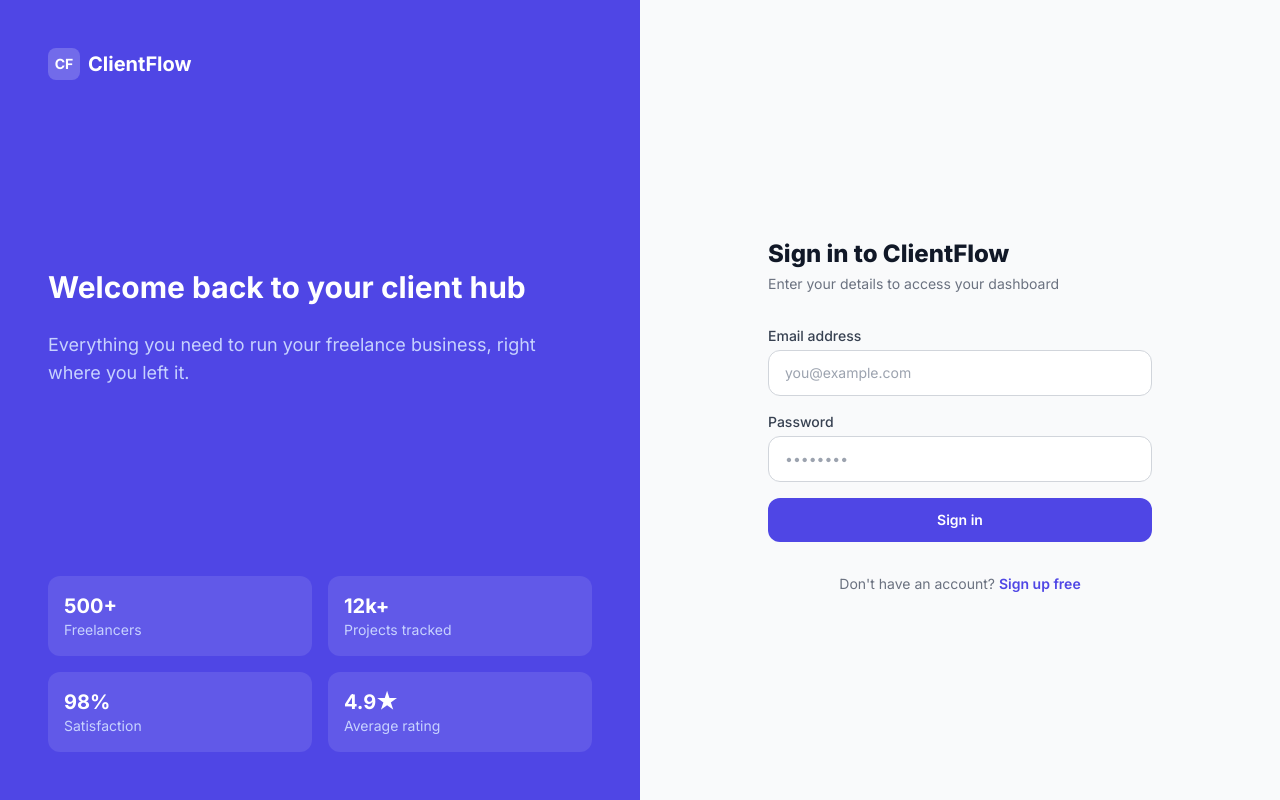
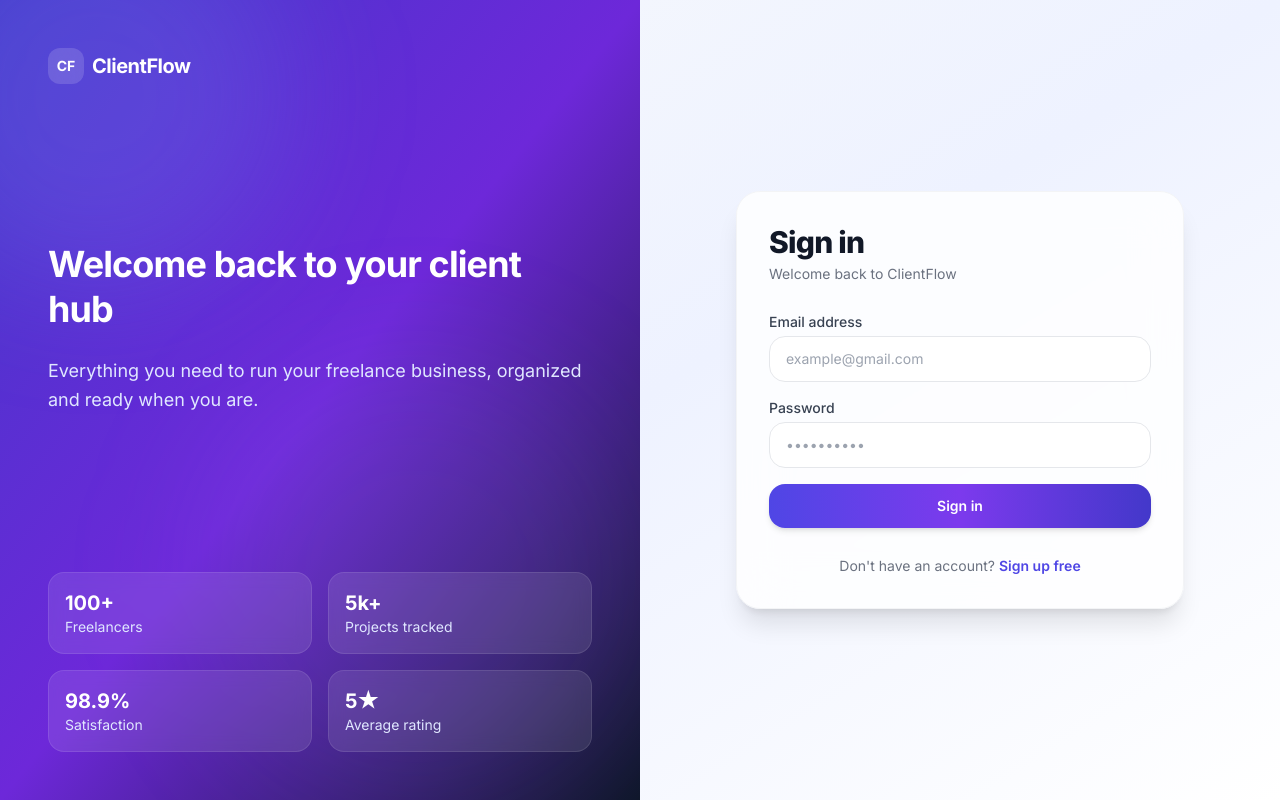
Before and after one commit to mahirajmolfahad3-cloud/ClientFlow, a Next.js app: page /login in a window 1280 px wide. Built offline with nearby package versions, Linux system fonts and the light colour scheme; no server answers.

Commit message:
fixing routing

```diff
--- a/app/(auth)/login/page.tsx
+++ b/app/(auth)/login/page.tsx
@@ -13,71 +13,168 @@ export default function LoginPage() {
     e.preventDefault()
     setError('')
     setLoading(true)
-    const { error: signInError } = await supabase.auth.signInWithPassword({ email, password })
+
+    const { error: signInError } =
+      await supabase.auth.signInWithPassword({ email, password })
+
     if (signInError) {
       setError(signInError.message)
       setLoading(false)
       return
     }
+
+    const { data } = await supabase.auth.getSession()
+
+    if (data.session) {
       window.location.href = '/dashboard'
+    }
   }
 
   return (
-    <div className="min-h-screen flex bg-gray-50">
-      <div className="hidden lg:flex lg:w-1/2 bg-indigo-600 flex-col justify-between p-12">
-        <div className="flex items-center gap-2">
-          <div className="w-8 h-8 bg-white/20 rounded-lg flex items-center justify-center"><span className="text-white font-bold text-sm">CF</span></div>
-          <span className="text-white text-xl font-bold">ClientFlow</span>
+    <div className="min-h-screen flex bg-gradient-to-br from-slate-50 via-indigo-50 to-white">
+
+      {/* LEFT PANEL */}
+      <div className="hidden lg:flex lg:w-1/2 relative overflow-hidden bg-gradient-to-br from-indigo-700 via-violet-700 to-slate-900 p-12 flex-col justify-between">
+
+        {/* glow effects */}
+        <div className="absolute -top-24 -left-24 w-96 h-96 bg-indigo-400/20 blur-3xl rounded-full"></div>
+        <div className="absolute bottom-0 right-0 w-[28rem] h-[28rem] bg-violet-400/10 blur-3xl rounded-full"></div>
+
+        {/* logo */}
+        <Link href="/" className="flex items-center gap-2 relative z-10 group">
+          <div className="w-9 h-9 bg-white/15 backdrop-blur rounded-xl flex items-center justify-center
+                          group-hover:scale-105 transition">
+            <span className="text-white font-bold text-sm">CF</span>
           </div>
-        <div className="space-y-6">
-          <h2 className="text-white text-3xl font-bold leading-tight">Welcome back to your client hub</h2>
-          <p className="text-indigo-200 text-lg">Everything you need to run your freelance business, right where you left it.</p>
+          <span className="text-white text-xl font-bold tracking-tight">
+            ClientFlow
+          </span>
+        </Link>
+
+        {/* content */}
+        <div className="space-y-6 relative z-10">
+          <h2 className="text-white text-4xl font-bold leading-tight tracking-tight">
+            Welcome back to your client hub
+          </h2>
+          <p className="text-indigo-100 text-lg leading-relaxed">
+            Everything you need to run your freelance business, organized and ready when you are.
+          </p>
         </div>
-        <div className="grid grid-cols-2 gap-4">
-          {[['500+', 'Freelancers'],['12k+', 'Projects tracked'],['98%', 'Satisfaction'],['4.9★', 'Average rating']].map(([n, l]) => (
-            <div key={l} className="bg-white/10 rounded-xl p-4">
+
+        {/* stats */}
+        <div className="grid grid-cols-2 gap-4 relative z-10">
+          {[
+            ['100+', 'Freelancers'],
+            ['5k+', 'Projects tracked'],
+            ['98.9%', 'Satisfaction'],
+            ['5★', 'Average rating']
+          ].map(([n, l]) => (
+            <div
+              key={l}
+              className="bg-white/10 border border-white/10 backdrop-blur rounded-2xl p-4
+                         hover:bg-white/15 transition"
+            >
               <p className="text-white text-xl font-bold">{n}</p>
-              <p className="text-indigo-200 text-sm">{l}</p>
+              <p className="text-indigo-100 text-sm">{l}</p>
             </div>
           ))}
         </div>
       </div>
 
+      {/* RIGHT PANEL */}
       <div className="flex-1 flex items-center justify-center p-6">
-        <div className="w-full max-w-sm space-y-8">
-          <div className="lg:hidden flex items-center gap-2 mb-4">
-            <div className="w-7 h-7 bg-indigo-600 rounded-lg flex items-center justify-center"><span className="text-white font-bold text-xs">CF</span></div>
-            <span className="text-gray-900 text-lg font-bold">ClientFlow</span>
-          </div>
-          <div>
-            <h1 className="text-2xl font-extrabold text-gray-900">Sign in to ClientFlow</h1>
-            <p className="text-gray-500 mt-1 text-sm">Enter your details to access your dashboard</p>
+
+        <div className="w-full max-w-md">
+
+          {/* CARD */}
+          <div className="bg-white/80 backdrop-blur-xl border border-gray-100
+                          shadow-xl rounded-3xl p-8 space-y-7
+                          hover:shadow-2xl hover:-translate-y-1 transition-all duration-500">
+
+            {/* header */}
+            <div className="space-y-1">
+              <h1 className="text-3xl font-extrabold text-gray-900 tracking-tight">
+                Sign in
+              </h1>
+              <p className="text-gray-500 text-sm">
+                Welcome back to ClientFlow
+              </p>
             </div>
 
-          {error && <div className="bg-red-50 border border-red-200 text-red-700 text-sm rounded-xl px-4 py-3">{error}</div>}
+            {/* error */}
+            {error && (
+              <div className="bg-red-50 border border-red-200 text-red-700 text-sm rounded-2xl px-4 py-3 animate-pulse">
+                {error}
+              </div>
+            )}
 
+            {/* form */}
             <form onSubmit={handleSubmit} className="space-y-4">
+
+              {/* email */}
               <div>
-              <label className="block text-sm font-medium text-gray-700 mb-1">Email address</label>
-              <input type="email" value={email} onChange={e => setEmail(e.target.value)} placeholder="you@example.com" required disabled={loading}
-                className="w-full border border-gray-300 rounded-xl px-4 py-3 text-sm focus:outline-none focus:ring-2 focus:ring-indigo-500 focus:border-transparent disabled:opacity-50" />
+                <label className="block text-sm font-medium text-gray-700 mb-1">
+                  Email address
+                </label>
+                <input
+                  type="email"
+                  value={email}
+                  onChange={e => setEmail(e.target.value)}
+                  placeholder="example@gmail.com"
+                  required
+                  disabled={loading}
+                  className="w-full border border-gray-200 bg-white rounded-2xl px-4 py-3 text-sm
+                             focus:outline-none focus:ring-4 focus:ring-indigo-100
+                             focus:border-indigo-500 transition"
+                />
               </div>
+
+              {/* password */}
               <div>
-              <label className="block text-sm font-medium text-gray-700 mb-1">Password</label>
-              <input type="password" value={password} onChange={e => setPassword(e.target.value)} placeholder="••••••••" required disabled={loading}
-                className="w-full border border-gray-300 rounded-xl px-4 py-3 text-sm focus:outline-none focus:ring-2 focus:ring-indigo-500 focus:border-transparent disabled:opacity-50" />
+                <label className="block text-sm font-medium text-gray-700 mb-1">
+                  Password
+                </label>
+                <input
+                  type="password"
+                  value={password}
+                  onChange={e => setPassword(e.target.value)}
+                  placeholder="••••••••••"
+                  required
+                  disabled={loading}
+                  className="w-full border border-gray-200 bg-white rounded-2xl px-4 py-3 text-sm
+                             focus:outline-none focus:ring-4 focus:ring-indigo-100
+                             focus:border-indigo-500 transition"
+                />
               </div>
-            <button type="submit" disabled={loading}
-              className="w-full bg-indigo-600 text-white rounded-xl py-3 text-sm font-semibold hover:bg-indigo-700 transition-colors disabled:opacity-60 flex items-center justify-center gap-2">
-              {loading && <div className="w-4 h-4 border-2 border-white border-t-transparent rounded-full animate-spin" />}
+
+              {/* button */}
+              <button
+                type="submit"
+                disabled={loading}
+                className="w-full bg-gradient-to-r from-indigo-600 via-violet-600 to-indigo-700
+                           text-white rounded-2xl py-3 text-sm font-semibold
+                           hover:from-indigo-700 hover:via-violet-700 hover:to-indigo-800
+                           active:scale-[0.98] transition-all duration-200
+                           disabled:opacity-60 flex items-center justify-center gap-2 shadow-md"
+              >
+                {loading && (
+                  <div className="w-4 h-4 border-2 border-white border-t-transparent rounded-full animate-spin" />
+                )}
                 {loading ? 'Signing in…' : 'Sign in'}
               </button>
             </form>
 
+            {/* footer */}
             <p className="text-center text-sm text-gray-500">
               Don&apos;t have an account?{' '}
-            <Link href="/signup" className="text-indigo-600 font-semibold hover:underline">Sign up free</Link>
+              <Link
+                href="/signup"
+                className="text-indigo-600 font-semibold hover:text-indigo-700 hover:underline transition"
+              >
+                Sign up free
+              </Link>
             </p>
+          </div>
         </div>
       </div>
     </div>
--- a/app/(auth)/signup/page.tsx
+++ b/app/(auth)/signup/page.tsx
@@ -16,7 +16,8 @@ export default function SignupPage() {
     setLoading(true)
 
     const { error: signUpError } = await supabase.auth.signUp({
-      email, password,
+      email,
+      password,
       options: { data: { full_name: name } },
     })
 
@@ -26,79 +27,178 @@ export default function SignupPage() {
       return
     }
 
-    const { error: signInError } = await supabase.auth.signInWithPassword({ email, password })
+    const { error: signInError } =
+      await supabase.auth.signInWithPassword({ email, password })
+
     if (signInError) {
-      setError('Account created! Please check your email to confirm, then sign in.')
+      setError('Account created! Please confirm your email, then sign in.')
       setLoading(false)
       return
     }
 
+    const { data } = await supabase.auth.getSession()
+
+    if (data.session) {
       window.location.href = '/dashboard'
+    } else {
+      window.location.href = '/login'
+    }
   }
 
   return (
-    <div className="min-h-screen flex bg-gray-50">
-      {/* Left panel */}
-      <div className="hidden lg:flex lg:w-1/2 bg-indigo-600 flex-col justify-between p-12">
-        <div className="flex items-center gap-2">
-          <div className="w-8 h-8 bg-white/20 rounded-lg flex items-center justify-center"><span className="text-white font-bold text-sm">CF</span></div>
-          <span className="text-white text-xl font-bold">ClientFlow</span>
+    <div className="min-h-screen flex bg-gradient-to-br from-slate-50 via-indigo-50 to-white">
+
+      {/* LEFT PANEL */}
+      <div className="hidden lg:flex lg:w-1/2 relative overflow-hidden
+                      bg-gradient-to-br from-indigo-700 via-violet-700 to-slate-900
+                      p-12 flex-col justify-between">
+
+        {/* glow effects */}
+        <div className="absolute -top-24 -left-24 w-96 h-96 bg-indigo-400/20 blur-3xl rounded-full" />
+        <div className="absolute bottom-0 right-0 w-[30rem] h-[30rem] bg-violet-400/10 blur-3xl rounded-full" />
+
+        {/* logo */}
+        <Link href="/" className="flex items-center gap-2 relative z-10 group">
+          <div className="w-9 h-9 bg-white/15 backdrop-blur rounded-xl flex items-center justify-center
+                          group-hover:scale-105 transition">
+            <span className="text-white font-bold text-sm">CF</span>
           </div>
-        <div className="space-y-8">
-          <blockquote className="text-white/90 text-xl font-medium leading-relaxed">
-            &ldquo;ClientFlow helped me go from chaotic spreadsheets to a professional client operation in one afternoon.&rdquo;
-          </blockquote>
-          <div className="flex items-center gap-3">
-            <div className="w-10 h-10 rounded-full bg-white/20 flex items-center justify-center text-white font-bold">MF</div>
-            <div><p className="text-white font-semibold">Mahir</p><p className="text-indigo-200 text-sm">Freelance UX Designer</p></div>
+          <span className="text-white text-xl font-bold tracking-tight">
+            ClientFlow
+          </span>
+        </Link>
+
+        {/* main text */}
+        <div className="space-y-6 relative z-10">
+          <h1 className="text-white text-4xl font-bold leading-tight tracking-tight">
+            Start managing clients like a pro
+          </h1>
+          <p className="text-indigo-100 text-lg leading-relaxed">
+            Join freelancers who turned messy workflows into structured, scalable client systems.
+          </p>
         </div>
-        </div>
-        <div className="flex gap-6 text-indigo-200 text-sm">
-          <span>✓ Free to start</span><span>✓ No credit card</span><span>✓ 2-min setup</span>
+
+        {/* perks */}
+        <div className="flex gap-6 text-indigo-100 text-sm relative z-10">
+          <span className="hover:text-white transition">✓ Free forever tier</span>
+          <span className="hover:text-white transition">✓ No credit card</span>
+          <span className="hover:text-white transition">✓ Setup in 2 minutes</span>
         </div>
       </div>
 
-      {/* Right panel */}
+      {/* RIGHT PANEL */}
       <div className="flex-1 flex items-center justify-center p-6">
-        <div className="w-full max-w-sm space-y-8">
-          <div className="lg:hidden flex items-center gap-2 mb-4">
-            <div className="w-7 h-7 bg-indigo-600 rounded-lg flex items-center justify-center"><span className="text-white font-bold text-xs">CF</span></div>
-            <span className="text-gray-900 text-lg font-bold">ClientFlow</span>
-          </div>
-          <div>
-            <h1 className="text-2xl font-extrabold text-gray-900">Create your account</h1>
-            <p className="text-gray-500 mt-1 text-sm">Start managing clients like a pro</p>
+
+        <div className="w-full max-w-md">
+
+          {/* CARD */}
+          <div className="bg-white/80 backdrop-blur-xl border border-gray-100
+                          shadow-xl rounded-3xl p-8 space-y-7
+                          hover:shadow-2xl hover:-translate-y-1 transition-all duration-500">
+
+            {/* header */}
+            <div className="space-y-1">
+              <h1 className="text-3xl font-extrabold text-gray-900 tracking-tight">
+                Create account
+              </h1>
+              <p className="text-gray-500 text-sm">
+                Start your journey with ClientFlow
+              </p>
             </div>
 
-          {error && <div className="bg-red-50 border border-red-200 text-red-700 text-sm rounded-xl px-4 py-3">{error}</div>}
+            {/* error */}
+            {error && (
+              <div className="bg-red-50 border border-red-200 text-red-700 text-sm rounded-2xl px-4 py-3 animate-pulse">
+                {error}
+              </div>
+            )}
 
+            {/* form */}
             <form onSubmit={handleSubmit} className="space-y-4">
+
+              {/* name */}
               <div>
-              <label className="block text-sm font-medium text-gray-700 mb-1">Full name</label>
-              <input type="text" value={name} onChange={e => setName(e.target.value)} placeholder="Your Name" required disabled={loading}
-                className="w-full border border-gray-300 rounded-xl px-4 py-3 text-sm focus:outline-none focus:ring-2 focus:ring-indigo-500 focus:border-transparent disabled:opacity-50" />
+                <label className="block text-sm font-medium text-gray-700 mb-1">
+                  Full name
+                </label>
+                <input
+                  type="text"
+                  value={name}
+                  onChange={e => setName(e.target.value)}
+                  placeholder="Type your name"
+                  required
+                  disabled={loading}
+                  className="w-full border border-gray-200 bg-white rounded-2xl px-4 py-3 text-sm
+                             focus:outline-none focus:ring-4 focus:ring-indigo-100
+                             focus:border-indigo-500 transition"
+                />
               </div>
+
+              {/* email */}
               <div>
-              <label className="block text-sm font-medium text-gray-700 mb-1">Email address</label>
-              <input type="email" value={email} onChange={e => setEmail(e.target.value)} placeholder="example@gmail.com" required disabled={loading}
-                className="w-full border border-gray-300 rounded-xl px-4 py-3 text-sm focus:outline-none focus:ring-2 focus:ring-indigo-500 focus:border-transparent disabled:opacity-50" />
+                <label className="block text-sm font-medium text-gray-700 mb-1">
+                  Email address
+                </label>
+                <input
+                  type="email"
+                  value={email}
+                  onChange={e => setEmail(e.target.value)}
+                  placeholder="example@gmail.com"
+                  required
+                  disabled={loading}
+                  className="w-full border border-gray-200 bg-white rounded-2xl px-4 py-3 text-sm
+                             focus:outline-none focus:ring-4 focus:ring-indigo-100
+                             focus:border-indigo-500 transition"
+                />
               </div>
+
+              {/* password */}
               <div>
-              <label className="block text-sm font-medium text-gray-700 mb-1">Password</label>
-              <input type="password" value={password} onChange={e => setPassword(e.target.value)} placeholder="Min. 8 characters" required minLength={8} disabled={loading}
-                className="w-full border border-gray-300 rounded-xl px-4 py-3 text-sm focus:outline-none focus:ring-2 focus:ring-indigo-500 focus:border-transparent disabled:opacity-50" />
+                <label className="block text-sm font-medium text-gray-700 mb-1">
+                  Password
+                </label>
+                <input
+                  type="password"
+                  value={password}
+                  onChange={e => setPassword(e.target.value)}
+                  placeholder="Min. 8 characters"
+                  minLength={8}
+                  required
+                  disabled={loading}
+                  className="w-full border border-gray-200 bg-white rounded-2xl px-4 py-3 text-sm
+                             focus:outline-none focus:ring-4 focus:ring-indigo-100
+                             focus:border-indigo-500 transition"
+                />
               </div>
-            <button type="submit" disabled={loading}
-              className="w-full bg-indigo-600 text-white rounded-xl py-3 text-sm font-semibold hover:bg-indigo-700 transition-colors disabled:opacity-60 flex items-center justify-center gap-2">
-              {loading && <div className="w-4 h-4 border-2 border-white border-t-transparent rounded-full animate-spin" />}
+
+              {/* button */}
+              <button
+                type="submit"
+                disabled={loading}
+                className="w-full bg-gradient-to-r from-indigo-600 via-violet-600 to-indigo-700
+                           text-white rounded-2xl py-3 text-sm font-semibold
+                           hover:from-indigo-700 hover:via-violet-700 hover:to-indigo-800
+                           active:scale-[0.98] transition-all duration-200
+                           disabled:opacity-60 flex items-center justify-center gap-2 shadow-md"
+              >
+                {loading && (
+                  <div className="w-4 h-4 border-2 border-white border-t-transparent rounded-full animate-spin" />
+                )}
                 {loading ? 'Creating account…' : 'Create free account'}
               </button>
             </form>
 
+            {/* footer */}
             <p className="text-center text-sm text-gray-500">
               Already have an account?{' '}
-            <Link href="/login" className="text-indigo-600 font-semibold hover:underline">Sign in</Link>
+              <Link
+                href="/login"
+                className="text-indigo-600 font-semibold hover:text-indigo-700 hover:underline transition"
+              >
+                Sign in
+              </Link>
             </p>
+          </div>
         </div>
       </div>
     </div>
--- a/app/(dashboard)/layout.tsx
+++ b/app/(dashboard)/layout.tsx
@@ -32,12 +32,12 @@ function Sidebar({ user, onClose, mobile }: { user: User | null; mobile?: boolea
     <div className="flex flex-col h-full bg-gray-900">
       {/* Logo */}
       <div className="flex items-center justify-between px-6 py-5 border-b border-gray-800">
-        <div className="flex items-center gap-2.5">
+        <Link href="/dashboard" className="flex items-center gap-2 relative z-10 group">
           <div className="w-8 h-8 bg-indigo-600 rounded-lg flex items-center justify-center flex-shrink-0">
             <span className="text-white font-bold text-sm">CF</span>
           </div>
           <span className="text-white font-bold text-lg">ClientFlow</span>
-        </div>
+        </Link>
         {mobile && (
           <button onClick={onClose} className="text-gray-400 hover:text-white p-1">
             <X className="w-5 h-5" />
--- a/app/globals.css
+++ b/app/globals.css
@@ -19,3 +19,19 @@ body {
 
 /* Kanban column scroll */
 .kanban-col { min-height: 400px; }
+
+
+@keyframes fadeInUp {
+  from {
+    opacity: 0;
+    transform: translateY(10px);
+  }
+  to {
+    opacity: 1;
+    transform: translateY(0);
+  }
+}
+
+.fade-in-up {
+  animation: fadeInUp 0.4s ease-out;
+}
```
Also changed, not shown: app/(dashboard)/dashboard/page.tsx (+16 -0 lines), app/(marketing)/page.tsx (+16 -0 lines), sections/Features.tsx (deleted), sections/Pricing.tsx (deleted), sections/Testimonials.tsx (deleted). Lines whose indentation alone changed are shown as unchanged.
